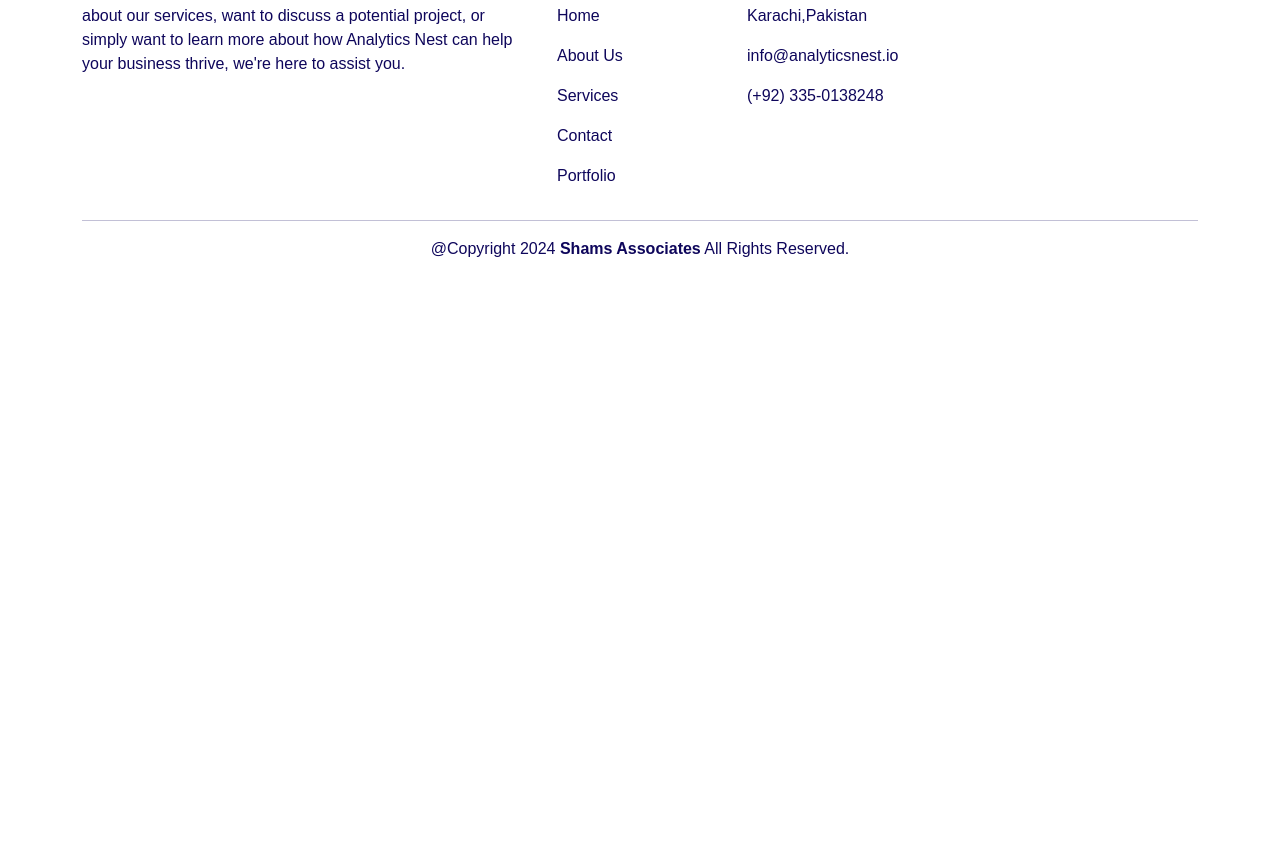
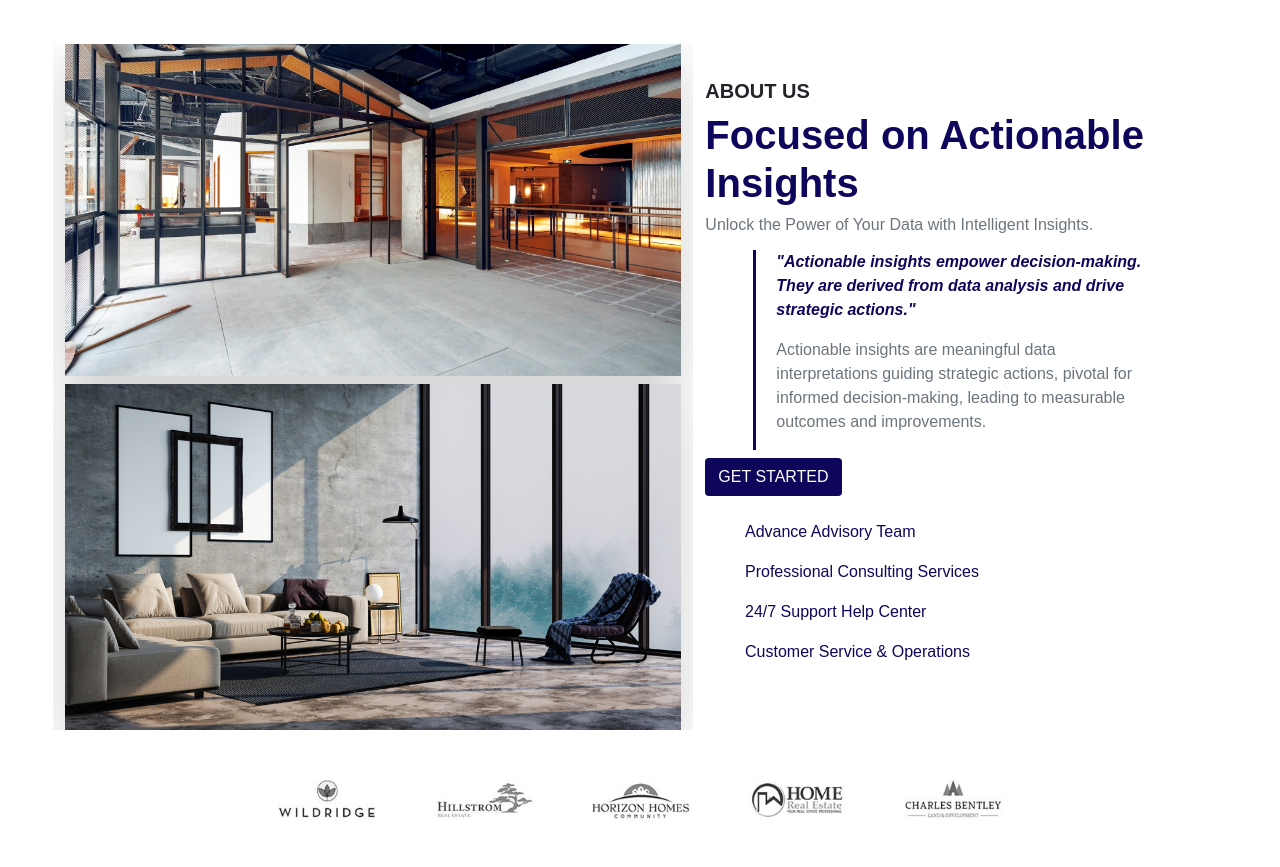
Before and after one commit to muhammad-muslim/Real-State, a plain HTML site: page about.html in a window 1280 px wide. Shown: the part 1231-2098 px from the top of the page. Before the commit the page ends 1508 px from the top, so only its background shows below. Drawn offline with nearby package versions, Linux system fonts and the light colour scheme.

Commit message:
Update about.html

```diff
--- a/about.html
+++ b/about.html
@@ -63,7 +63,7 @@
 <body>
     <nav class="navbar navbar-expand-lg navbar-light shadow-sm">
         <div class="container-fluid">
-            <img src="image/Logo2.png" class="mx-2" style="width: 80px" alt="" />
+            <img src="Logo2.png" class="mx-2" style="width: 80px" alt="" />
             <button class="navbar-toggler" type="button" data-bs-toggle="collapse"
                 data-bs-target="#navbarSupportedContent" aria-controls="navbarSupportedContent" aria-expanded="false"
                 aria-label="Toggle navigation">
@@ -153,13 +153,13 @@
         </div>
         <div class="carousel-inner">
             <div class="carousel-item active">
-                <img src="image/Six4.jpg" class="d-block w-100" alt="...">
+                <img src="Six4.jpg" class="d-block w-100" alt="...">
             </div>
             <div class="carousel-item">
-                <img src="image/Six10.jpg" class="d-block w-100" alt="...">
+                <img src="Six10.jpg" class="d-block w-100" alt="...">
             </div>
             <div class="carousel-item">
-                <img src="image/Six1.jpg" class="d-block w-100" alt="...">
+                <img src="Six1.jpg" class="d-block w-100" alt="...">
             </div>
         </div>
         <button class="carousel-control-prev" type="button" data-bs-target="#carouselExampleIndicators"
@@ -276,10 +276,10 @@
                 <div class="row rows d-flex align-items-center justify-content-center">
                     <div class="col-md-6 col-sm-12 order-md-1 order-2">
                         <div class="shadow-lg">
-                            <img src="image/Six5.jpg" class="img-fluid" alt="" />
+                            <img src="Six5.jpg" class="img-fluid" alt="" />
                         </div>
                         <div class="mt-2 shadow-lg">
-                            <img src="image/Six10.jpg" class="img-fluid" alt="" />
+                            <img src="Six10.jpg" class="img-fluid" alt="" />
                         </div>
                     </div>
                     <div class="col-md-5 order-md-2 order-1">
@@ -349,19 +349,19 @@
           <div class="col-12 col-lg-10 col-xl-8">
             <div class="truted_images d-flex justify-content-center gap-md-5">
               <div class="img1">
-                <img src="image/B1.jpg" alt="" class="img-fluid" data-aos="flip-left" />
+                <img src="B1.jpg" alt="" class="img-fluid" data-aos="flip-left" />
               </div>
               <div class="img2">
-                <img src="image/B2.jpg" alt="" class="img-fluid" data-aos="flip-left" />
+                <img src="B2.jpg" alt="" class="img-fluid" data-aos="flip-left" />
               </div>
               <div class="img3">
-                <img src="image/B3.jpg" alt="" class="img-fluid" data-aos="flip-left" />
+                <img src="B3.jpg" alt="" class="img-fluid" data-aos="flip-left" />
               </div>
               <div class="img4">
-                <img src="image/B4.jpg" alt="" class="img-fluid" data-aos="flip-left" />
+                <img src="B4.jpg" alt="" class="img-fluid" data-aos="flip-left" />
               </div>
               <div class="img5">
-                <img src="image/B5.jpg" alt="" class="img-fluid" data-aos="flip-left" />
+                <img src="B5.jpg" alt="" class="img-fluid" data-aos="flip-left" />
               </div>
             </div>
           </div>
@@ -374,7 +374,7 @@
                 <div class="row">
                     <div class="col-md-5 text-danger">
                         <div class="px-lg-0 mt-4 px-sm-0 px-md-0">
-                            <img src="image/Logo2.png" width="100px" alt="" />
+                            <img src="Logo2.png" width="100px" alt="" />
                         </div>
                         <div class="mt-3">
                             <p>
```
